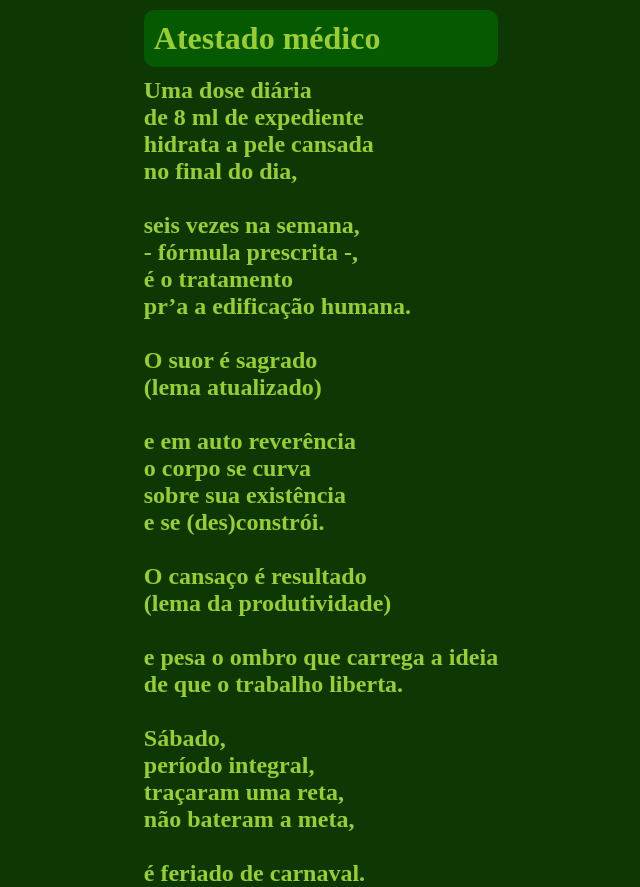
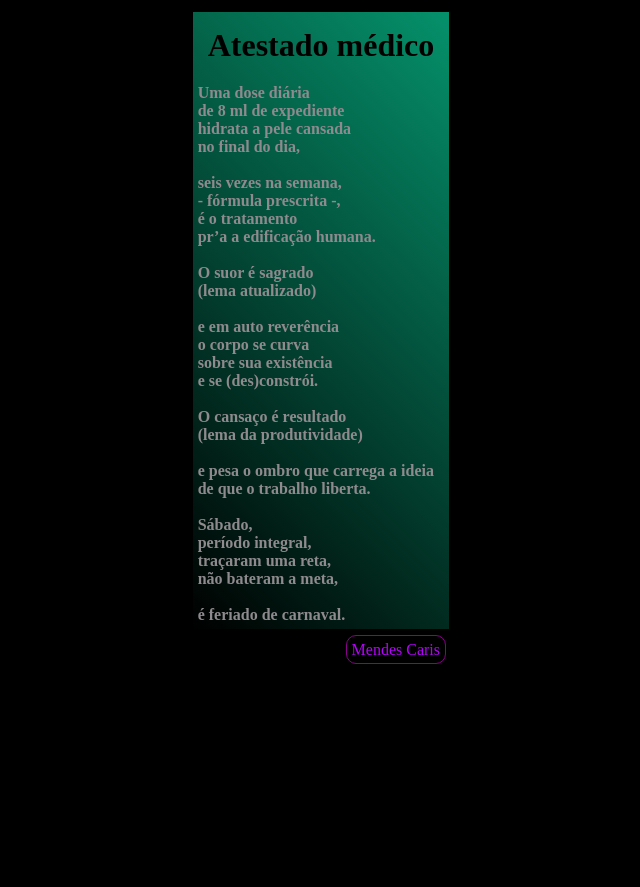
Before and after one commit to Caxara/Exerc-cio-HTML-puro-, a plain HTML site: page about.html in a window 1280 px wide. Shown: the whole page, without its empty margins (319-959 px from the left). After the commit the page ends 800 px from the top, so only its background shows below. Drawn offline with Linux system fonts and the light colour scheme; a web font is replaced by a local one.

Commit message:
footer: hover a {}

```diff
--- a/about.css
+++ b/about.css
@@ -7,23 +7,49 @@ body {
     flex-direction: column;
     text-align: center;
     align-items: center;
-    background-color: rgb(13, 56, 3);
-    color: yellowgreen;
+    background-color: rgb(0, 0, 0);
 }
 
 #poema {
-    /*background-color: black;*/
+    background-image: linear-gradient(45deg, rgb(0, 0, 0),  rgb(5, 145, 107));
+    font-family: 'Bona Nova', serif;
+    border: 2px solid black;
+    margin:10px;
+    padding: 5px;
+
 }
 #poema h1 {
-    background-color: rgb(4, 89, 1);
+    /*background-color: rgb(4, 89, 1);*/
+    color: rgb(0, 0, 0);
     padding: 10px;
-    margin-top: 10px;
     margin-bottom: 10px;
     border-radius: 10px;
     text-align:start ;
- }
+}
 
 #poema h2 {
     display: flex;
     text-align:start;
+    color: rgb(142, 138, 141);
+    /*color: yellowgreen;*/
+    font-size:medium;
+}
+footer{
+    display: flex;
+    justify-content: end;
+    width: 250px;
+}
+footer a {
+    /*background-color: blueviolet;*/
+    color: rgb(183, 0, 255);
+    font-style:normal;
+    text-decoration:solid;
+    border: 1px solid darkmagenta;
+    border-radius: 10px;
+    padding: 5px;
+}
+ footer :hover a{
+     background-color: rgba(137, 43, 226, 0.422);
+     color:rgb(0, 0, 0);
+     font-family: 'Bona Nova', serif;
  }
--- a/about.html
+++ b/about.html
@@ -4,12 +4,15 @@
     <meta charset="UTF-8">
     <meta http-equiv="X-UA-Compatible" content="IE=edge">
     <meta name="viewport" content="width=device-width, initial-scale=1.0">
+    <link rel="preconnect" href="https://fonts.googleapis.com">
+    <link rel="preconnect" href="https://fonts.gstatic.com" crossorigin>
+    <link href="https://fonts.googleapis.com/css2?family=Bona+Nova&display=swap" rel="stylesheet">
     <link rel="stylesheet" href="about.css">
     <title>Document</title>
 </head>
 <body>
     <div id="poema">
-        <h1>Atestado médico</h1>
+        <h1><strong>Atestado médico</strong></h1>
         <h2>Uma dose diária
         </br>de 8 ml de expediente
          </br>hidrata a pele cansada
@@ -42,4 +45,7 @@
 </br>       é feriado de carnaval.</br>
             </h2>
     </div>
+    <footer>
+        <p><a href="PerfilAutor.html">Mendes Caris</a></p>
+    </footer>
 </body>
```
Also changed, not shown: PerfilAutor.html (added, +12 -0 lines).
